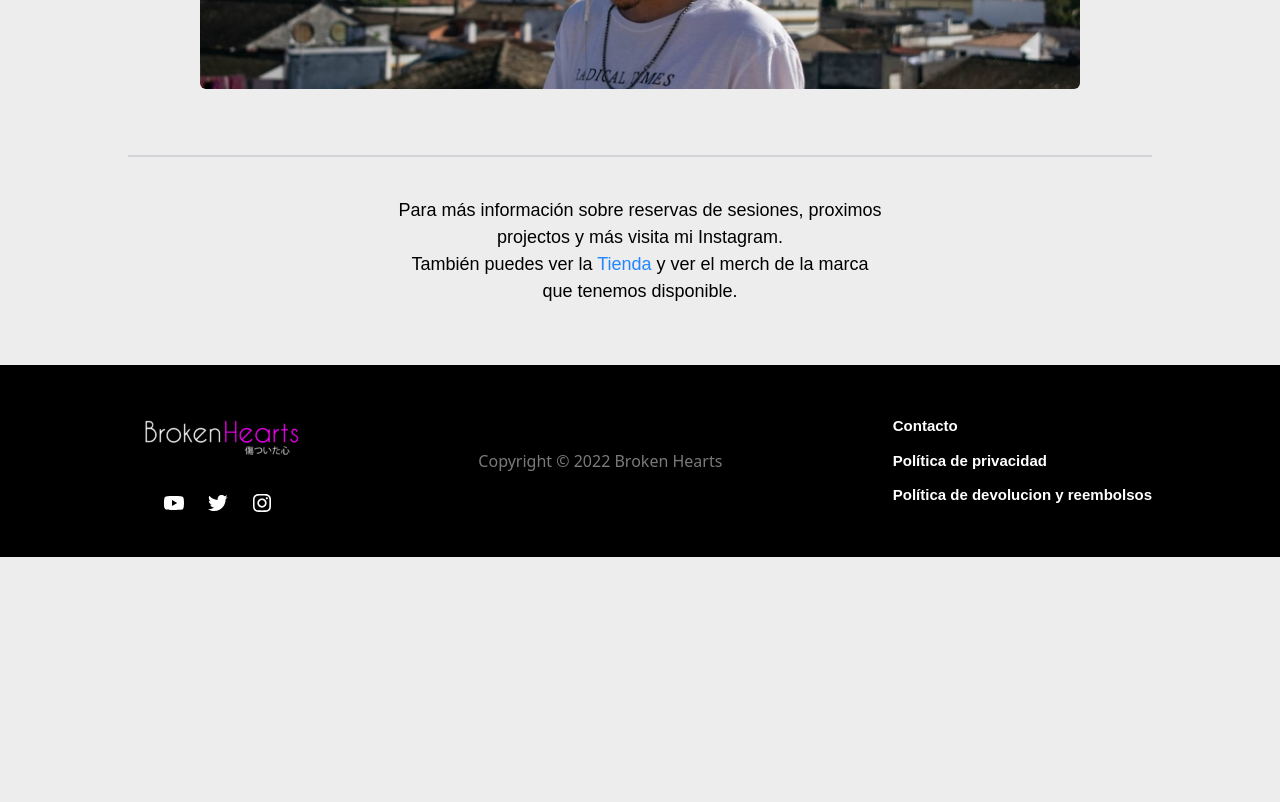
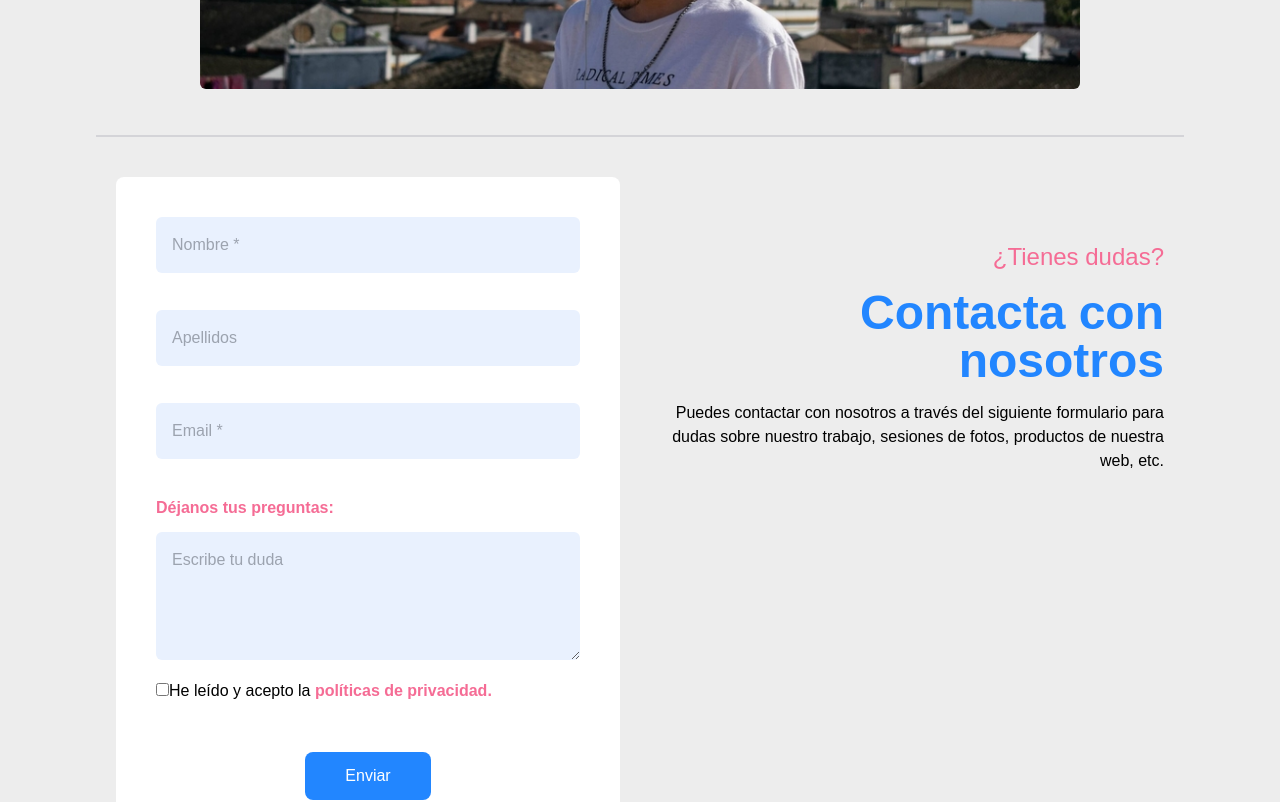
Before and after one commit to eudys1/brokenHeartsReactWeb, a Next.js app: page / in a window 1280 px wide. Shown: the part 1540-2342 px from the top of the page. Before the commit the page ends 2097 px from the top, so only its background shows below. Built offline with nearby package versions, Linux system fonts and the light colour scheme.

Commit message:
redesing of main page

```diff
--- /dev/null
+++ b/mailer.tsx
@@ -0,0 +1,14 @@
+const nodemailer = require("nodemailer");
+
+export const transporter = nodemailer.createTransport({
+    // host: "smtp.email.com",
+    // port: 465,
+    // secure: true, // true for 465, false for other ports
+    host: "smtp.ethereal.email",
+    port: 587,
+    secure: false, // true for 465, false for other ports
+    auth: {
+        user: "brokenheartsjerezbrand@gmail.com", // generated ethereal user
+        pass: "x i f d l c z w d g d y i d z n", // generated ethereal password
+    },
+});
--- a/package.json
+++ b/package.json
@@ -12,6 +12,7 @@
     "firebase": "^9.6.10",
     "formik": "^2.2.9",
     "next": "12.1.2",
+    "nodemailer": "^6.7.5",
     "react": "18.0.0",
     "react-dom": "18.0.0",
     "yup": "^0.32.11"
--- a/pages/Contact.tsx
+++ b/pages/Contact.tsx
@@ -22,7 +22,7 @@ export default function Contact() {
         await fetch('/api/mail', {
             method: 'POST',
             body: JSON.stringify(allContactData),
-        })
+        }).then(res => res.json())
 
         console.log("No api", allContactData);
 
@@ -30,7 +30,7 @@ export default function Contact() {
 
     return (
         <>
-            <Head>
+            {/* <Head>
                 <title>Contacto</title>
                 <meta name="Página de contacto" content="Generated by Broken Hearts" />
                 <link rel="icon" href="/favicon.ico" />
@@ -40,9 +40,9 @@ export default function Contact() {
                 <Header className=' justify-between mx-32 mb-10' />
             </div>
 
-            <h1 className="text-4xl text-center mt-10">Contacto</h1>
+            <h1 className="text-4xl text-center mt-10">Contacto</h1> */}
 
-            <div className="w-[600px] mx-auto bg-white rounded-lg py-7 px-10 my-10">
+            <div className=" mx-auto bg-white rounded-lg py-7 px-10 ">
                 <Formik
                     initialValues={{ nombre: "", apellidos: "", email: "", dudas: "", privacityPolicy: false }}
                     onSubmit={handleOnSubmit}
@@ -73,7 +73,7 @@ export default function Contact() {
                             <ErrorMessage name="privacityPolicy" component="p" className='text-[#ff0000]' />
                         </div>
 
-                        <button type="submit" className='block mt-10 mx-auto py-3 px-10 text-white bg-[#2286FF] hover:bg-[#24599a] rounded-lg '>Enviar</button>
+                        <button type="submit" className='block mt-6 mx-auto py-3 px-10 text-white bg-[#2286FF] hover:bg-[#24599a] rounded-lg '>Enviar</button>
                     </Form>
 
 
--- a/pages/Shop.tsx
+++ b/pages/Shop.tsx
@@ -21,6 +21,13 @@ export default function Shop() {
             <div className="w-[600px] h-[700px] m-auto bg-slate-400 rounded p-7">
                 tienda
             </div>
+
+            <div className="snap-x mx-auto snap-mandatory h-52 flex w-[450px] overflow-scroll gap-5">
+				<div className="snap-start bg-amber-200 w-52 flex-shrink-0 h-52 flex items-center justify-center text-8xl">1</div>
+				<div className="snap-start bg-teal-200 w-52 flex-shrink-0  h-52 flex items-center justify-center text-8xl">2</div>
+				<div className="snap-start bg-cyan-200 w-52 flex-shrink-0 h-52 flex items-center justify-center text-8xl">3</div>
+				<div className="snap-start bg-fuchsia-200 w-52 flex-shrink-0 h-52 flex items-center justify-center text-8xl">4</div>
+			</div>
         </>
     )
 }
--- a/pages/api/mail.tsx
+++ b/pages/api/mail.tsx
@@ -1,10 +1,28 @@
 import type { NextApiRequest, NextApiResponse } from 'next'
+import { transporter } from '../../mailer'
 
 
-export default (req:NextApiRequest, res:NextApiResponse)=>{
-    const body = JSON.parse(req.body);
+export default async (req: NextApiRequest, res: NextApiResponse) => {
 
+    try {
+        const body = JSON.parse(req.body);
 
+        console.log("klk", body);
 
-    res.status(200);
+        // send mail with defined transport object
+        await transporter.sendMail({
+            from: '"Fred Foo 👻" <brokenheartsjerezbrand@gmail.com>', // sender address
+            to: "eudysrosario01@gmail.com", // list of receivers
+            subject: "Contacta con nosotros, dudas", // Subject line
+            // text: "Hello world?", // plain text body
+            html: "<b>primera prueba enviando un email</b>", // html body
+        });
+
+        res.status(200).json({ message: "ok" });
+    } catch (error) {
+        console.log("error", error);
+
+    }
+
+    // res.status(200);
 }
--- a/pages/index.tsx
+++ b/pages/index.tsx
@@ -5,6 +5,7 @@ import Image from "next/image";
 import SmallGalery from '../components/SmallGalery';
 import Link from 'next/link';
 import Footer from '../components/Footer';
+import Contact from './Contact';
 
 
 
@@ -52,18 +53,34 @@ export default function Home() {
 				<SmallGalery />
 			</div>
 
+			<div className="max-w-[85%] mx-auto flex flex-col md:flex-row gap-8 md:gap-0 border-t-2 border-zinc-300 py-10 font-['Arial']">
+
+
+				<div className="md:pt-16 flex flex-col  md:w-1/2 px-5 text-center md:text-right	gap-4 md:order-last ">
+					<h3 className='text-2xl text-[#f56c95]'>¿Tienes dudas?</h3>
+					<h1 className='text-5xl font-bold text-[#2286FF]'>Contacta con nosotros</h1>
+					<p className=''>Puedes contactar con nosotros a través del siguiente formulario para dudas sobre nuestro trabajo, sesiones de fotos, productos de nuestra web, etc.</p>
+				</div>
+
+				<div className="md:w-1/2 px-5 ">
+					<Contact />
+				</div>
+			</div>
+
 
 			<div className="w-4/5 mx-auto py-10 my-5 flex border-t-2 border-zinc-300  flex-col items-center	font-['Arial'] text-[18px] text-center">
 				<p>Para más información sobre reservas de sesiones, proximos</p>
-				<p>projectos y más visita mi Instagram.</p>
-				<p>También puedes ver la <Link href="/Shop"><span className='text-[#2286FF] cursor-pointer'>Tienda</span></Link> y ver el merch de la marca</p>
+				<p>projectos y más visita mi Instagram o constacanos usando el formulario de arriba.</p>
+				<p>También puedes visitar nuestra <Link href="/Shop"><span className='text-[#2286FF] cursor-pointer'>Tienda</span></Link> y ver el merch de la marca</p>
 				<p>que tenemos disponible.</p>
 			</div>
+
+
 
 
 			<div className='bg-black'>
 				<Footer className='text-center lg:text-left' />
 			</div>
-		</div>
+		</div >
 	)
 }
```
Also changed, not shown: 2 other files (tests, documents, lock files or other folders).
